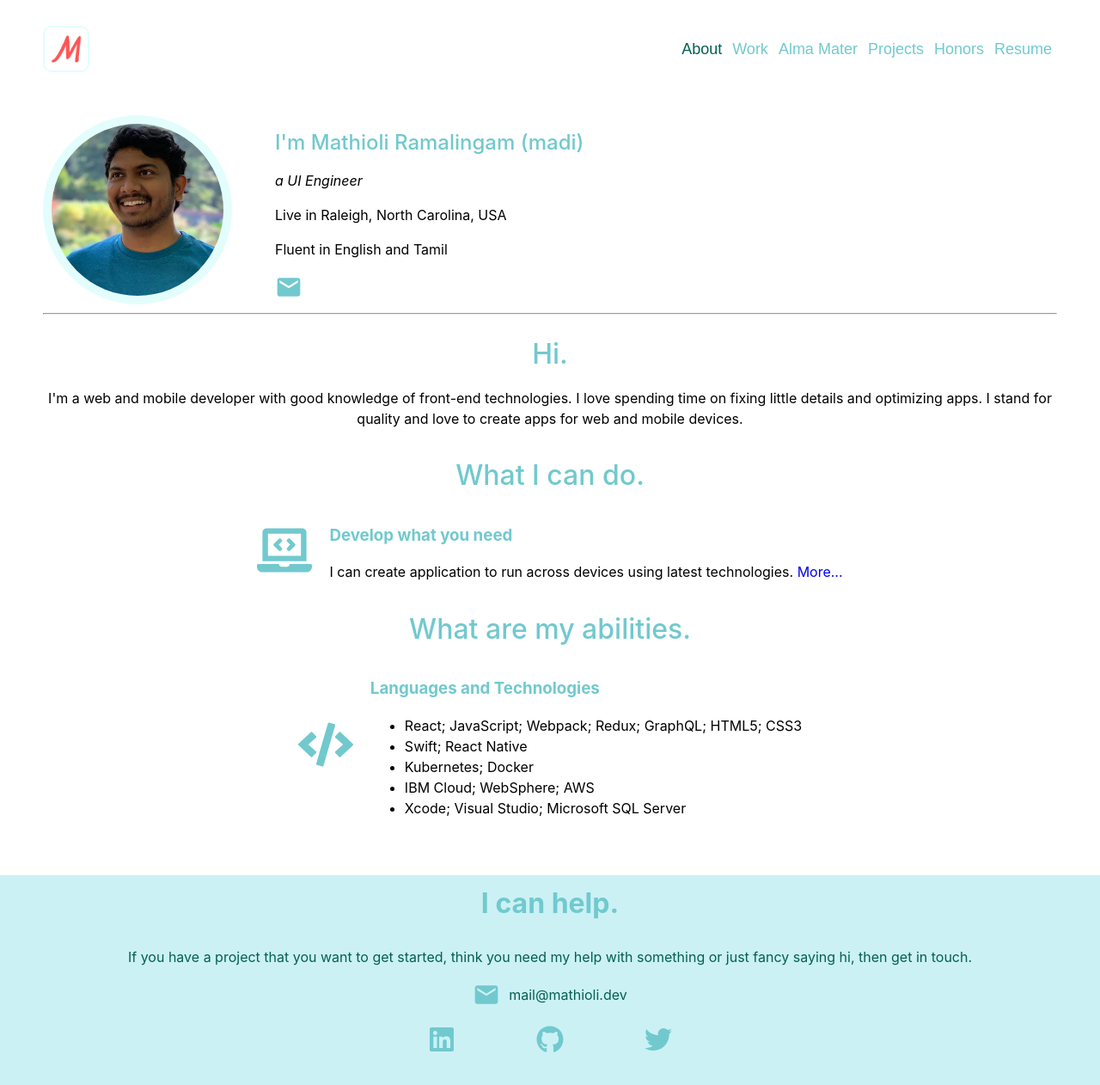
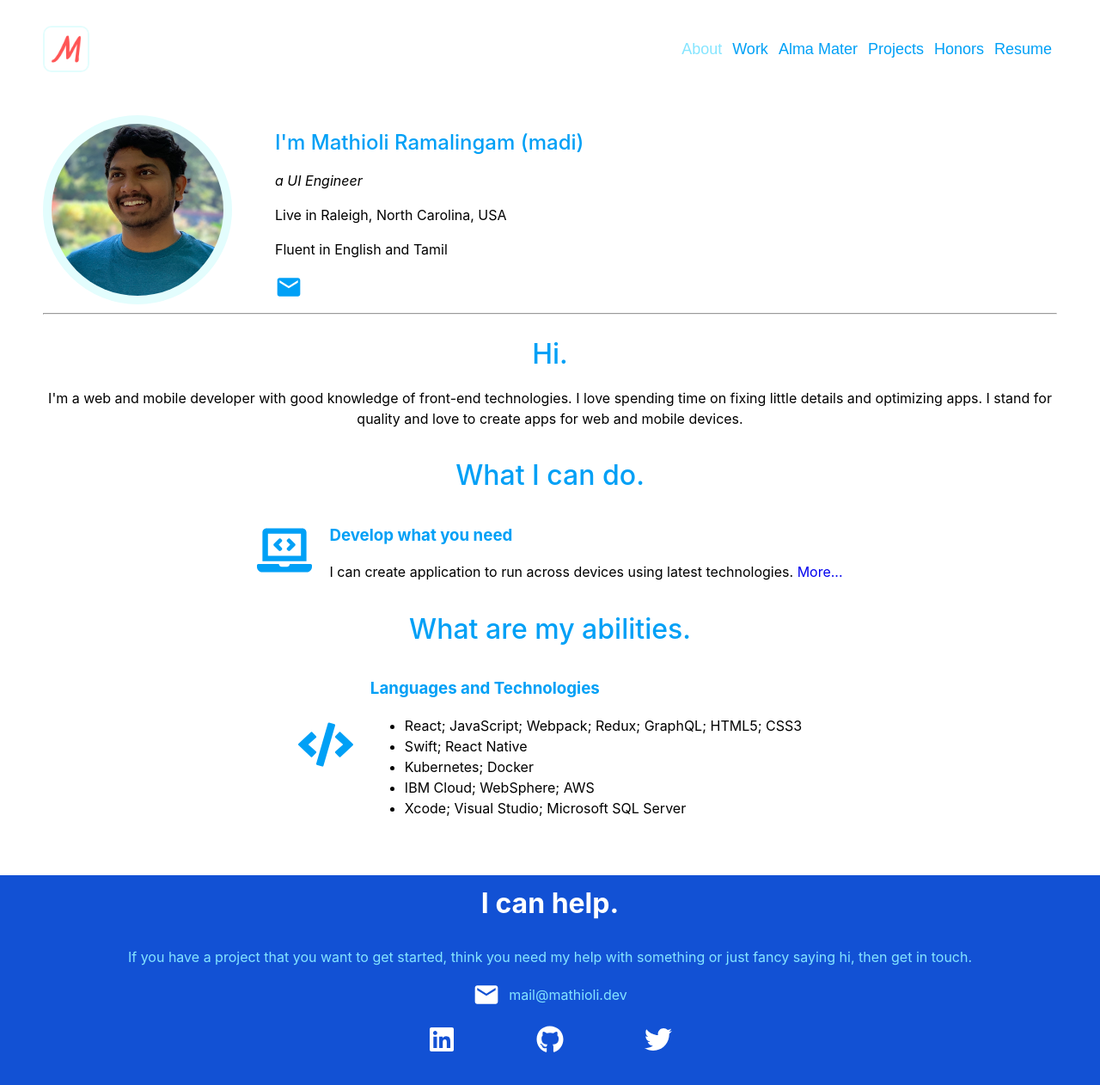
Before and after one commit to madi031/resume, a React (Create React App) app: page / in a window 1280 px wide. Shown: the top 1262 px of the page at 86% size. Built offline with nearby package versions, Linux system fonts and the light colour scheme.

Commit message:
css updates

```diff
--- a/src/About.js
+++ b/src/About.js
@@ -1,7 +1,7 @@
 import React from 'react';
-import {FaCode, FaLaptopCode} from 'react-icons/fa';
-import {MdMail} from 'react-icons/md';
-import {Link} from 'react-router-dom';
+import { FaCode, FaLaptopCode } from 'react-icons/fa';
+import { MdMail } from 'react-icons/md';
+import { Link } from 'react-router-dom';
 
 import './css/App.css';
 import './css/About.css';
@@ -26,7 +26,7 @@ const About = () => {
             {'I\'m Mathioli Ramalingam (madi)'}
           </h2>
           <em>
-              a UI Engineer
+            a UI Engineer
           </em>
           <p>
             Live in Raleigh, North Carolina, USA
@@ -44,7 +44,7 @@ const About = () => {
         <h2>
           Hi.
         </h2>
-        <p style={{marginTop: 0, textAlign: 'center'}}>
+        <p style={{ marginTop: 0, textAlign: 'center' }}>
           {
             `I'm a web and mobile developer with good knowledge
             of front-end technologies. I love spending time on
@@ -57,11 +57,11 @@ const About = () => {
           What I can do.
         </h2>
         <div className='work-section'>
-          <div style={{marginRight: '20px'}}>
+          <div style={{ marginRight: '20px' }}>
             <FaLaptopCode className='large-icon' />
           </div>
           <div>
-            <h3 style={{color: '#71c9ce'}}>
+            <h3 style={{ color: '#00a0f6' }}>
               Develop what you need
             </h3>
             <p>
@@ -71,7 +71,7 @@ const About = () => {
               }
               <Link
                 to='/work'
-                style={{textDecoration: 'none'}}
+                style={{ textDecoration: 'none' }}
               >
                 More...
               </Link>
@@ -82,12 +82,12 @@ const About = () => {
           What are my abilities.
         </h2>
         <div className='work-section'>
-          <div style={{marginRight: '20px'}}>
+          <div style={{ marginRight: '20px' }}>
             <FaCode className='large-icon' />
           </div>
           <div>
-            <h3 style={{color: '#71c9ce'}}>
-            Languages and Technologies
+            <h3 style={{ color: '#00a0f6' }}>
+              Languages and Technologies
             </h3>
             <ul>
               <li>
--- a/src/Footer.js
+++ b/src/Footer.js
@@ -21,7 +21,7 @@ const Footer = () => {
           className='footer-contact'
           href='mailto:mail@mathioli.dev'
         >
-          <MdMail className='mail-icon' />
+          <MdMail className='social-icon' />
           <p>
               mail@mathioli.dev
           </p>
@@ -33,7 +33,7 @@ const Footer = () => {
             rel='noopener noreferrer'
             target='_blank'
           >
-            <FaLinkedin className='mail-icon' />
+            <FaLinkedin className='social-icon' />
           </a>
           <a
             className='footer-contact'
@@ -41,7 +41,7 @@ const Footer = () => {
             rel='noopener noreferrer'
             target='_blank'
           >
-            <FaGithub className='mail-icon' />
+            <FaGithub className='social-icon' />
           </a>
           <a
             className='footer-contact'
@@ -49,7 +49,7 @@ const Footer = () => {
             rel='noopener noreferrer'
             target='_blank'
           >
-            <FaTwitter className='mail-icon' />
+            <FaTwitter className='social-icon' />
           </a>
         </div>
       </footer>
--- a/src/Honors.js
+++ b/src/Honors.js
@@ -101,7 +101,7 @@ const Honors = () => {
             target='_blank'
             style={{textDecoration: 'none'}}
           >
-            More...
+            Details...
           </a>
         </li>
       </ul>
--- a/src/Projects.js
+++ b/src/Projects.js
@@ -15,8 +15,15 @@ const Projects = () => {
             `Here's a selection of some of my recent work.
           For more up to date work you can visit me on `
           }
-          <em style={{color: '#1fab89'}}>
-          GitHub
+          <em>
+            <a
+              href='https://github.com/madi031?tab=repositories'
+              rel='noopener noreferrer'
+              style={{color: '#0f4c75', textDecoration: 'none'}}
+              target='_blank'
+            >
+              GitHub
+            </a>
           </em>
           {
             `.`
--- a/src/css/About.css
+++ b/src/css/About.css
@@ -1,5 +1,5 @@
 .about-container h2 {
-  color: #71c9ce;
+  color: #00a0f6;
   font-weight: 500;
 }
 
@@ -10,7 +10,7 @@
 }
 
 .hi-container h2 {
-  color: #71c9ce;
+  color: #00a0f6;
   font-size: 2em;
   font-weight: 500;
 }
@@ -28,7 +28,7 @@
 }
 
 .large-icon {
-  fill: #71c9ce;
+  fill: #00a0f6;
   height: 4rem;
   width: 4rem;
 }
--- a/src/css/App.css
+++ b/src/css/App.css
@@ -5,13 +5,13 @@
 }
 
 .mail-icon {
-  fill: #71c9ce;
+  fill: #00a0f6;
   height: 2rem;
   width: 2rem;
 }
 
 .page-title {
-  color: #055f52;
+  color: #00a0f6;
   font-family: cursive;
   font-size: 2em;
   font-weight: 500;
--- a/src/css/Footer.css
+++ b/src/css/Footer.css
@@ -1,7 +1,7 @@
 .app-footer {
   align-items: center;
-  background-color: #cbf1f5;
-  color: #71c9ce;
+  background-color: #1251d4;
+  color: #fff;
   display: flex;
   flex-direction: column;
   left: 0;
@@ -14,7 +14,7 @@
 }
 
 .app-footer p {
-  color: #055f52;
+  color: #85e5ff;
   text-align: center;
 }
 
@@ -25,7 +25,7 @@
 }
 
 .footer-contact p {
-  color: #055f52;
+  color: #85e5ff;
   margin: 0;
   margin-left: 10px;
 }
@@ -36,3 +36,9 @@
   margin-top: 20px;
   width: 40%;
 }
+
+.social-icon {
+  fill: #fff;
+  height: 2rem;
+  width: 2rem;
+}
--- a/src/css/Header.css
+++ b/src/css/Header.css
@@ -7,7 +7,7 @@
 }
 
 .button-clicked a {
-  color: #055f52 !important;
+  color: #85e5ff !important;
 }
 
 .button-wrapper {
@@ -18,13 +18,13 @@
 .header-button {
   background-color: #fff;
   border: none;
-  color: #71c9ce;
+  color: #00a0f6;
   font-size: large;
   font-weight: 500;
 }
 
 .header-button a {
-  color: #71c9ce;
+  color: #00a0f6;
   text-decoration: none;
 }
 
@@ -39,7 +39,7 @@
 }
 
 .header-button:hover {
-  color: #055f52;
+  color: #85e5ff;
   cursor: pointer;
 }
 
--- a/src/css/Projects.css
+++ b/src/css/Projects.css
@@ -1,5 +1,5 @@
 .project-list h2 {
-  color: #71c9ce;
+  color: #00a0f6;
   font-size: large;
   font-weight: 700;
 }
--- a/src/css/University.css
+++ b/src/css/University.css
@@ -72,13 +72,14 @@
 }
 
 .univ-location {
-  align-items: flex-start;
+  align-items: center;
   display: flex;
   text-decoration: none;
   width: fit-content;
 }
 
 .univ-location p {
+  margin-bottom: 0;
   margin-left: 10px;
   margin-top: 0;
 }
```
